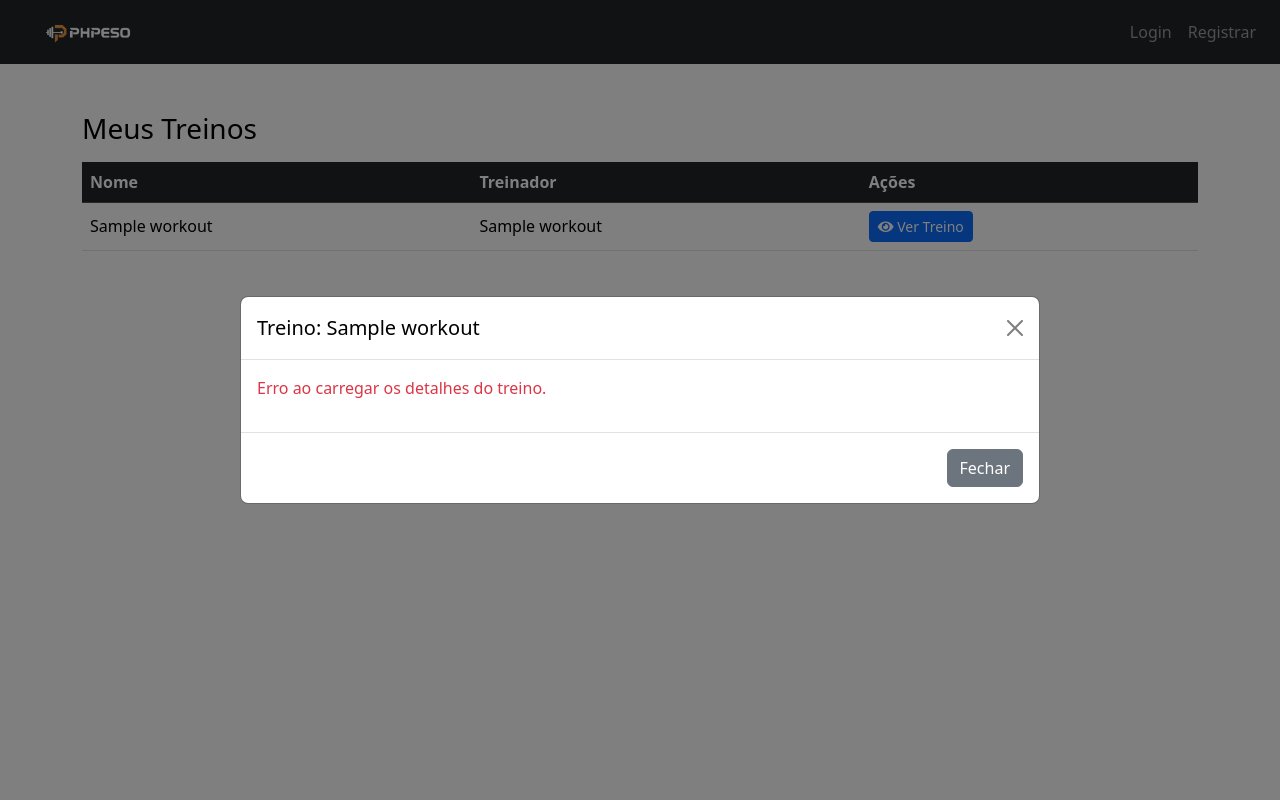
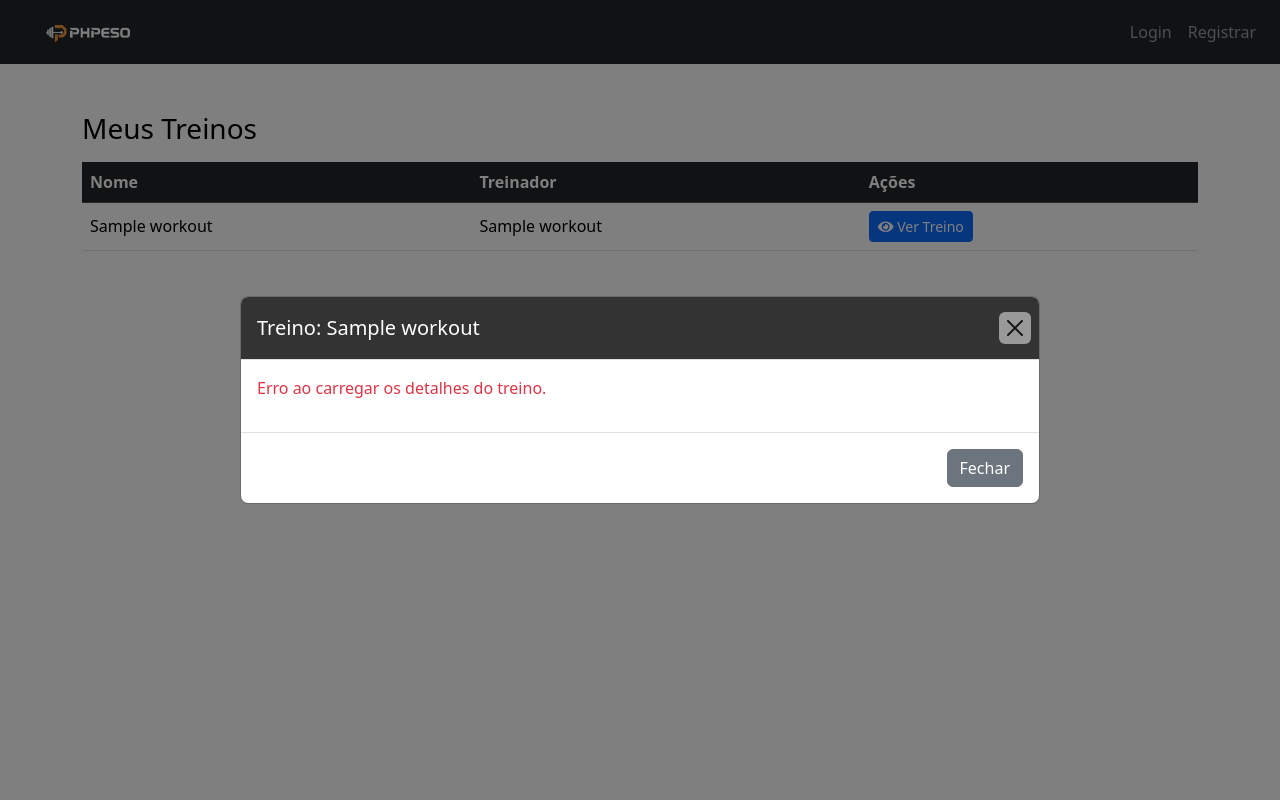
Before and after one commit to leopaivap/phpeso, a PHP site: template app/view/workout/workouts.php in a window 1280 px wide, after a click on "Ver Treino". Run offline with PHP 8.4, Linux system fonts and the light colour scheme; the template is opened without the code that fills it: most values are stand-ins (such as "Sample title", 1, 10 or a date in 2020); data that the repository does not hold is empty; some libraries are stand-ins or nearby versions.

Commit message:
style: modal header adjusted

```diff
--- a/app/view/workout/workouts.php
+++ b/app/view/workout/workouts.php
@@ -124,8 +124,8 @@
   <div class="modal fade" id="workoutModal" tabindex="-1">
     <div class="modal-dialog modal-lg modal-dialog-centered">
       <div class="modal-content">
-        <div class="modal-header">
-          <h5 class="modal-title">Detalhes do Treino</h5><button type="button" class="btn-close"
+        <div class="modal-header" style="background: #333333; color: #fefefe">
+          <h5 class="modal-title">Detalhes do Treino</h5><button type="button" class="btn-close bg-white"
             data-bs-dismiss="modal"></button>
         </div>
         <div class="modal-body">
```
